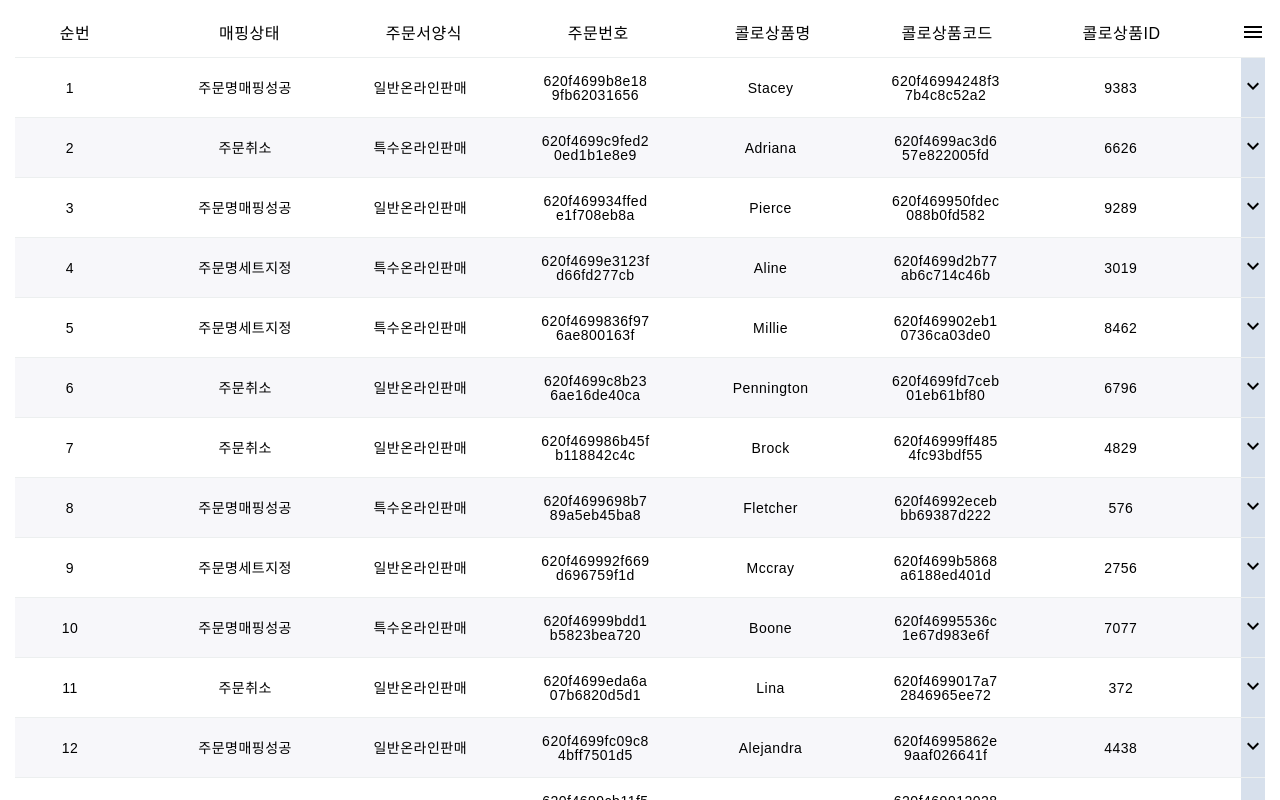
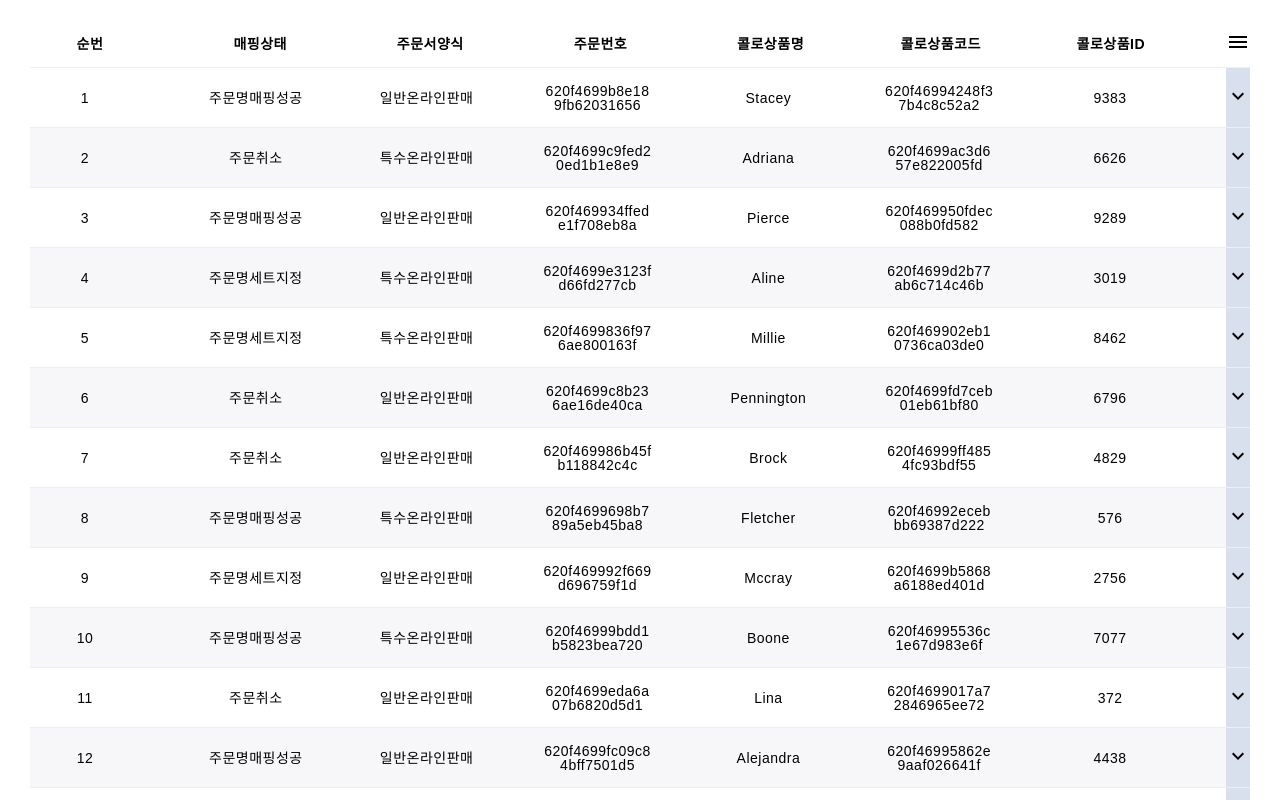
Before and after one commit to 2201infinity/data-output, a React (Create React App) app: page / in a window 1280 px wide. Shown: the top 800 px of the page. Built offline with nearby package versions, Linux system fonts and the light colour scheme; what emotion-normalize would draw is missing.

Commit message:
fix: overflow scroll 처리

```diff
--- a/src/components/Table.tsx
+++ b/src/components/Table.tsx
@@ -20,7 +20,7 @@ export const Table = () => {
     <div>
       <TableHeader>
         {selectedKeyList.map((tableHeader) => (
-          <div>{tableHeader}</div>
+          <RowTitle>{tableHeader}</RowTitle>
         ))}
         <FilterButton onClick={onToggleModal}>
           <MenuIcon />
@@ -50,7 +50,8 @@ const TableHeader = styled.div`
   background-color: #fff;
   z-index: 10;
   top: 0;
-  display: flex;
+  display: inline-flex;
+  min-width: 100%;
   align-items: center;
   justify-content: space-between;
   border-bottom: 1px solid #ecefef;
@@ -61,6 +62,11 @@ const TableHeader = styled.div`
   }
 `;
 
+const RowTitle = styled.div`
+  font-size: 14px;
+  font-weight: 600;
+`;
+
 const FilterButton = styled.span`
   width: 24px;
   cursor: pointer;
--- a/src/components/TableRow.tsx
+++ b/src/components/TableRow.tsx
@@ -27,6 +27,7 @@ export const TableRow = ({ data, checkedData }: TableRowProps) => {
   const selectedData = values
     .filter((e) => checkedData.includes(e.id))
     .sort((a, b) => compare(a.id, b.id));
+
   const printData = (startInx: number) => {
     if (startInx + 9 > datas.length) {
       return (
@@ -111,7 +112,8 @@ const Row = styled.div<{ isClicked: boolean }>`
   height: 60px;
   ${({ isClicked }) => isClicked && "height: 280px"};
   position: relative;
-  display: flex;
+  display: inline-flex;
+  min-width: 100%;
   align-items: center;
   justify-content: space-between;
   border-bottom: 1px solid #ecefef;
@@ -156,7 +158,7 @@ const Info = styled.div`
   justify-content: space-between;
   align-items: center;
   & > span {
-    width: 46%;
+    margin-left: 25px;
     color: #797979;
   }
   & > strong {
--- a/src/styles/globalStyles.tsx
+++ b/src/styles/globalStyles.tsx
@@ -141,7 +141,6 @@ export const globalStyles = (
         min-width: 768px;
         padding: 20px 30px;
         margin: 0 auto;
-        padding: 10px 15px;
       }
       * {
         box-sizing: border-box;
```
